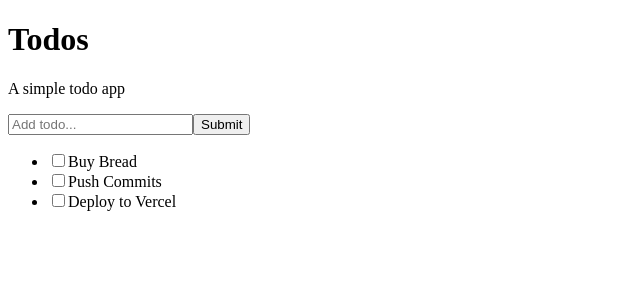
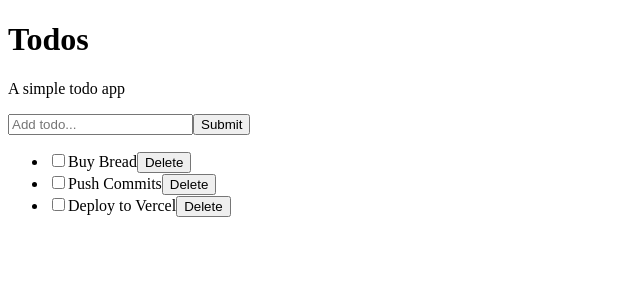
Before and after one commit to harukafujii13/React_TodoApp, a React (Vite) app: page / in a window 1280 px wide. Shown: the top 300 px of the page, without its empty margins (0-640 px from the left). Built offline with nearby package versions, Linux system fonts and the light colour scheme.

Commit message:
added useState

```diff
--- a/package.json
+++ b/package.json
@@ -10,7 +10,8 @@
   },
   "dependencies": {
     "react": "^18.2.0",
-    "react-dom": "^18.2.0"
+    "react-dom": "^18.2.0",
+    "uuid": "^9.0.0"
   },
   "devDependencies": {
     "@types/react": "^18.0.28",
--- a/src/components/InputTodo.jsx
+++ b/src/components/InputTodo.jsx
@@ -1,32 +1,40 @@
-import React, {useState} from "react";
+import { useState } from 'react'
 
-
-function InputTodo (){
+function InputTodo({ addTodo }) {
     const [title, setTitle] = useState('')
-
+    const [message, setMessage] = useState('')
 
     const handleSubmit = (e) => {
         e.preventDefault()
+
+        if(title.trim()){
+            addTodo(title)
+            setTitle('')
+        } else {
+            setMessage("Please write something")
+        }
+
     }
 
     const handleChange = (e) => {
+        setMessage('')
         setTitle(e.target.value)
     }
 
-
-  return(
+    return (
         <>
-      <form onSubmit={handleSubmit}>
+            <form onSubmit={handleSubmit} >
                 <input
                     type="text"
                     placeholder="Add todo..."
                     value={title}
-        onChange={handleChange}/>
+                    onChange={handleChange}
+                />
                 <button>Submit</button>
             </form>
+            <span style={{ fontSize: "0.7rem", color: "red"}}>{message}</span>
         </>
     )
 }
 
-
 export default InputTodo
--- a/src/components/TodoApp.jsx
+++ b/src/components/TodoApp.jsx
@@ -1,21 +1,57 @@
-import React from "react";
-import InputTodo from "@/components/InputTodo";
-import TodoList from "@/components/TodoList"
+import { useState } from 'react'
+import { v4 as uuidv4 } from 'uuid'  //npi uuid
 
-const todos = [
-  {id: 1, title: 'Buy Bread', completed: false},
-  {id: 2, title: 'Push Commits', completed: false},
-  {id: 3, title: 'Deploy to Vercel', completed: false},
-]
+import InputTodo from '@/components/InputTodo'
+import TodoList from '@/components/TodoList'
 
+import { todos as todosData } from '@/data/todoData'
 
 function TodoApp() {
-  return(
-    <>
-    <InputTodo />
-    <TodoList todos={todos} />
-    </>
-  )
+    const [todos, setTodos] = useState(todosData)
+
+    const handleChange = (id) => {
+        setTodos((prevState) => {
+            return prevState.map(todo => {
+                if (todo.id === id) {
+                    return {
+                        ...todo,
+                        completed: !todo.completed
+                    }
+                }
+
+                return todo
+            })
+        })
+    }
+
+    const deleteTodo = (id) => {
+        setTodos((prevState) => {
+            return prevState.filter(todo => todo.id !== id)
+        })
+    }
+
+    const addTodo = (title) => {
+        const newTodo = {
+            id: uuidv4(),
+            title,
+            completed: false
+        }
+
+        console.log(newTodo)
+
+        setTodos([newTodo, ...todos])
+    }
+
+    return (
+        <>
+            <InputTodo addTodo={addTodo} />
+            <TodoList
+                todos={todos}
+                handleChange={handleChange}
+                deleteTodo={deleteTodo}
+            />
+        </>
+    )
 }
 
 export default TodoApp
--- a/src/components/TodoItem.jsx
+++ b/src/components/TodoItem.jsx
@@ -1,14 +1,19 @@
-import React from "react";
+import { useState } from 'react'
 
-function TodoItem({todoItem}){
-  return(
-    <li>
-    <input type="checkbox"/>
-    <span>
-      {todoItem.title}
-    </span>
-    </li>
-  )
+function TodoItem({ todoItem, handleChange, deleteTodo }) {
+    return (
+        <li>
+            <input
+                type="checkbox"
+                checked={todoItem.completed}
+                onChange={() => handleChange(todoItem.id)}
+            />
+            <span style={ todoItem.completed ? { textDecoration: "line-through"}: null}>
+                {todoItem.title}
+            </span>
+            <button onClick={() => deleteTodo(todoItem.id)}>Delete</button>
+        </li>
+    )
 }
 
 export default TodoItem
--- a/src/components/TodoList.jsx
+++ b/src/components/TodoList.jsx
@@ -1,18 +1,20 @@
-import React from "react";
+import React from 'react'
 import TodoItem from '@/components/TodoItem'
 
-todos: {
-  list: []
-  title: 'todos'
-}
+function TodoList({ todos, handleChange, deleteTodo }) {
 
-function TodoList({todos}) {
-  return(
-    <ul>
-  {todos?.map((todo)=>
-  <TodoItem key={todo.id} todoItem={todo}/>)}
-    </ul>
-  )
+    return (
+        <ul>
+            {todos?.map((todo) =>
+                <TodoItem
+                    key={todo.id}
+                    todoItem={todo}
+                    handleChange={handleChange}
+                    deleteTodo={deleteTodo}
+                />
+            )}
+        </ul>
+    )
 }
 
 export default TodoList
--- /dev/null
+++ b/src/data/todoData.js
@@ -0,0 +1,5 @@
+export const todos = [
+  { id: 1, title: "Buy Bread", completed: false },
+  { id: 2, title: "Push Commits", completed: false },
+  { id: 3, title: "Deploy to Vercel", completed: false },
+];
```
Also changed, not shown: 1 other file (tests, documents, lock files or other folders). Lines whose indentation alone changed are shown as unchanged.
